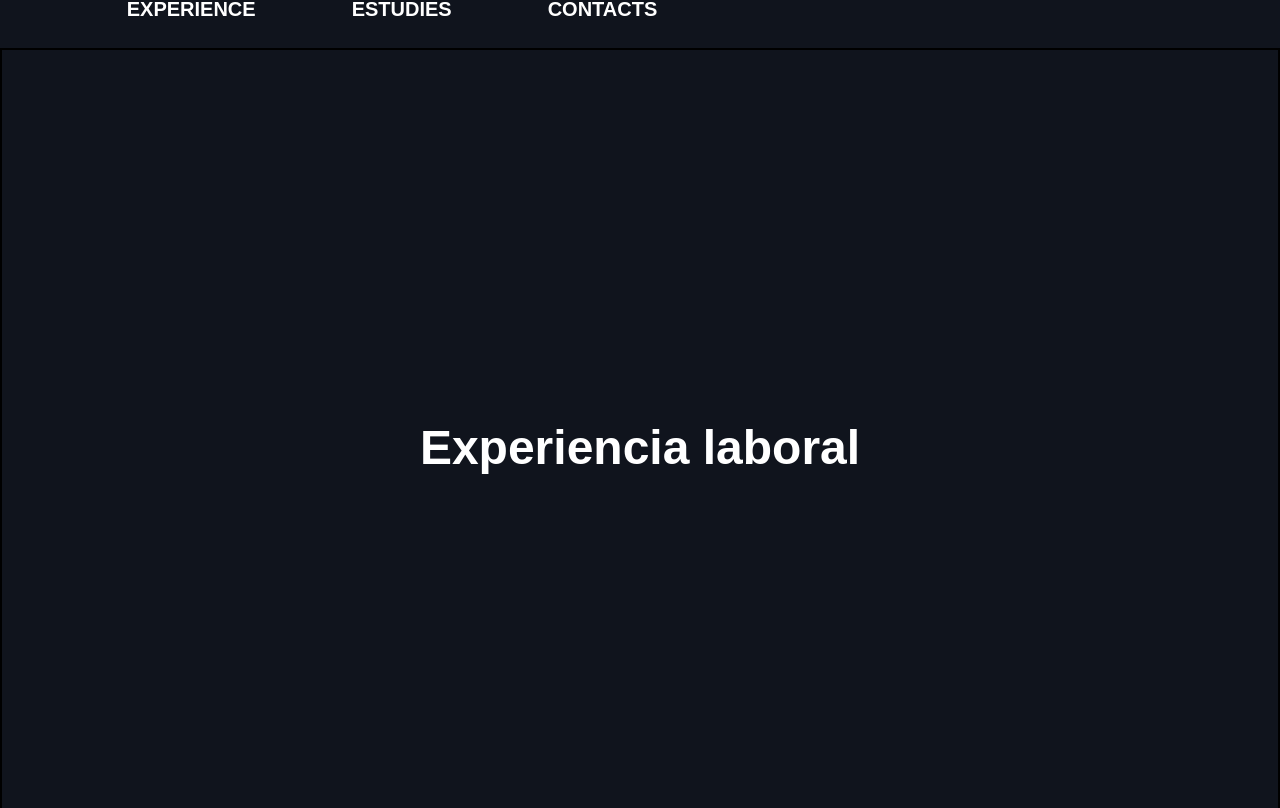
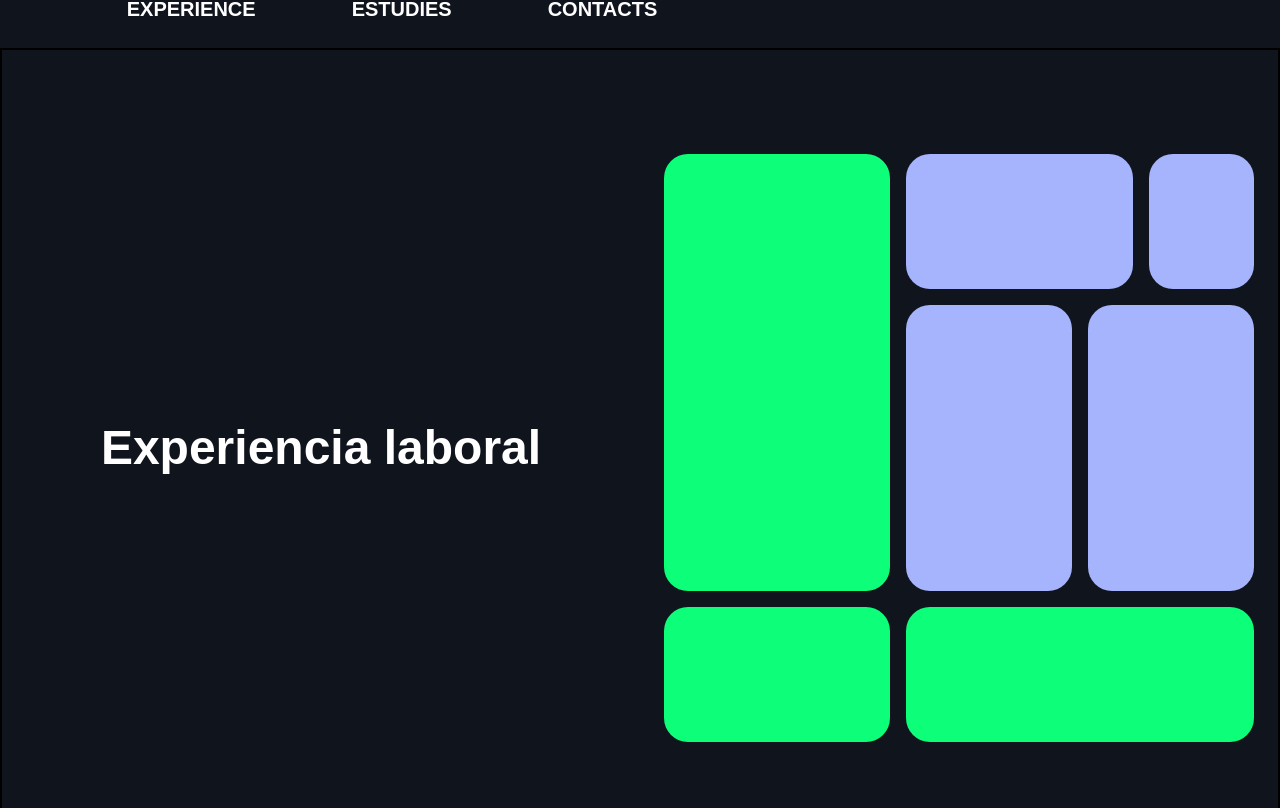
Before and after one commit to ELVIS1230/me-page, a Vue app: page / in a window 1280 px wide. Shown: the part 752-1560 px from the top of the page. Built offline with nearby package versions, Linux system fonts and the light colour scheme.

Commit message:
feat: estructura de bento grid

```diff
--- a/src/App.vue
+++ b/src/App.vue
@@ -25,8 +25,19 @@
         </div>
       </div>
     </div>
-    <div class="border-2 border-black h-screen flex items-center justify-center">
+    <div class="border-2 border-black h-screen grid grid-cols-2 place-items-center">
         <p class="text-5xl font-bold">Experiencia laboral</p>
+        <div class="flex h-4/5 w-full items-center justify-center p-6">
+          <div class="grid h-full w-full grid-cols-10 grid-rows-4 gap-4">
+            <div class=" col-span-4 row-span-3 bg-[#0dff79] rounded-3xl flex justify-center items-center"></div>
+            <div class=" col-span-3 xl:col-span-4 row-span-1 bg-indigo-300 rounded-3xl flex justify-center items-center"></div>
+            <div class=" col-span-3 xl:col-span-2 row-span-1 bg-indigo-300 rounded-3xl flex justify-center items-center"></div>
+            <div class=" col-span-3 row-span-2 bg-indigo-300 rounded-3xl flex justify-center items-center"></div>
+            <div class=" col-span-3 row-span-2 bg-indigo-300 rounded-3xl flex justify-center items-center"></div>
+            <div class=" col-span-4 row-span-1 bg-[#0dff79] rounded-3xl flex justify-center items-center"></div>
+            <div class=" col-span-6 row-span-1 bg-[#0dff79] rounded-3xl flex justify-center items-center"></div>
+          </div>
+        </div>
     </div>
     <div class="border-2 border-black h-screen flex items-center justify-center">
         <p class="text-5xl font-bold">Estudies</p>
```
